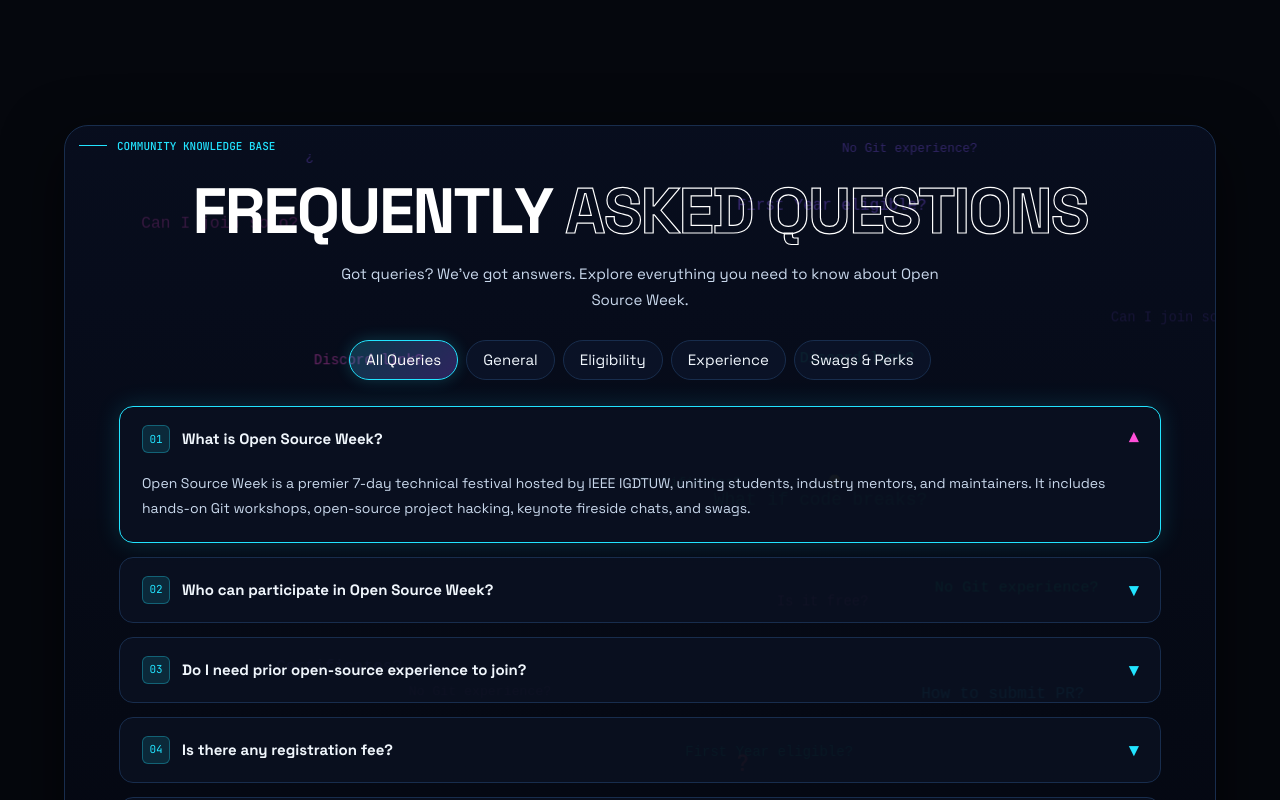
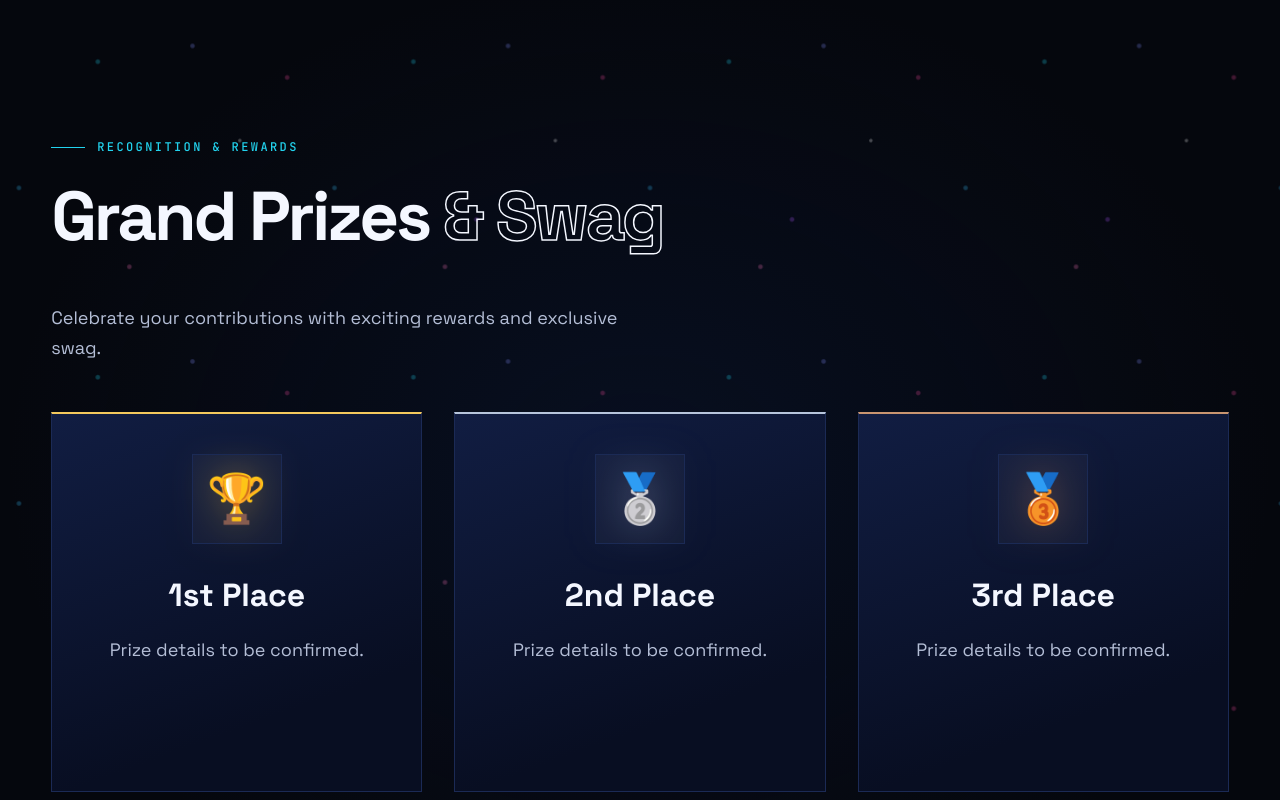
Before and after one commit to AditiGupta-tech/IEEE-Open-Source-Week-2026, a React (Vite) app: page / in a window 1280 px wide. Shown: the part 2820-3620 px from the top of the page. Built offline with nearby package versions, Linux system fonts and the light colour scheme.

Commit message:
Add Prizes section and restore section rendering

```diff
--- a/src/App.jsx
+++ b/src/App.jsx
@@ -1,8 +1,11 @@
+
 import About from './components/About';
 import FAQs from './components/FAQs';
 import Footer from './components/Footer';
+import UpcomingEvents from './components/UpcomingEvents';
+import Prizes from './components/Prizes';
 
-// placeholders for the sections your teammates are building
+// Temporary placeholders for sections teammates are building
 const Stub = ({ id, label }) => (
   <section
     id={id}
@@ -26,10 +29,14 @@ export default function App() {
         <Stub id="hero" label="Hero (teammate)" />
         <About />
         <Stub id="timeline" label="Timeline (teammate)" />
-        <Stub id="events" label="Events (teammate)" />
+
+        <UpcomingEvents />
+        <Prizes />
+
         <Stub id="register" label="Registration (teammate)" />
         <FAQs />
       </main>
+
       <Footer />
     </>
   );
--- /dev/null
+++ b/src/components/Prizes.css
@@ -0,0 +1,277 @@
+
+.prizes-section {
+  position: relative;
+  isolation: isolate;
+  overflow: hidden;
+  background:
+    radial-gradient(
+      ellipse at 50% 50%,
+      rgba(16, 38, 91, 0.25),
+      transparent 70%
+    ),
+    #05070d;
+}
+
+/* Colorful stars rushing from the center to the edges */
+.prizes-section::before {
+  content: "";
+  position: absolute;
+  inset: -50%;
+  z-index: -1;
+  pointer-events: none;
+
+  background-image:
+    radial-gradient(2px 2px at 10% 20%, #22d3ee 60%, transparent 100%),
+    radial-gradient(2px 2px at 30% 70%, #a855f7 60%, transparent 100%),
+    radial-gradient(2px 2px at 70% 25%, #ec4899 60%, transparent 100%),
+    radial-gradient(2px 2px at 85% 60%, #38bdf8 60%, transparent 100%),
+    radial-gradient(1.5px 1.5px at 55% 45%, #ffffff 60%, transparent 100%),
+    radial-gradient(2px 2px at 40% 15%, #818cf8 60%, transparent 100%),
+    radial-gradient(2px 2px at 20% 85%, #f472b6 60%, transparent 100%);
+
+  background-size: 220px 220px;
+  animation: prizes-stars-expand 1.4s linear infinite;
+}
+
+/* Neon streaks expanding outward */
+.prizes-section::after {
+  content: "";
+  position: absolute;
+  inset: -50%;
+  z-index: -1;
+  pointer-events: none;
+
+  background:
+    repeating-conic-gradient(
+      from 0deg at 50% 50%,
+      transparent 0deg 3deg,
+      rgba(34, 211, 238, 0.55) 3.12deg 3.2deg,
+      transparent 3.35deg 7deg,
+      rgba(168, 85, 247, 0.5) 7.12deg 7.2deg,
+      transparent 7.35deg 11deg,
+      rgba(236, 72, 153, 0.45) 11.12deg 11.2deg,
+      transparent 11.35deg 15deg
+    );
+
+  -webkit-mask-image: radial-gradient(
+    ellipse at center,
+    transparent 0%,
+    black 25%,
+    black 75%,
+    transparent 100%
+  );
+
+  mask-image: radial-gradient(
+    ellipse at center,
+    transparent 0%,
+    black 25%,
+    black 75%,
+    transparent 100%
+  );
+
+  animation: prizes-streaks-expand 1.2s linear infinite;
+}
+
+@keyframes prizes-stars-expand {
+  0% {
+    transform: scale(0.2);
+    opacity: 0;
+  }
+
+  15% {
+    opacity: 1;
+  }
+
+  100% {
+    transform: scale(1.8);
+    opacity: 0;
+  }
+}
+
+@keyframes prizes-streaks-expand {
+  0% {
+    transform: scale(0.25) rotate(0deg);
+    opacity: 0;
+  }
+
+  25% {
+    opacity: 0.7;
+  }
+
+  100% {
+    transform: scale(1.7) rotate(5deg);
+    opacity: 0;
+  }
+}
+
+.prizes-intro {
+  max-width: 620px;
+  margin: -20px 0 48px;
+  color: var(--mu);
+  font-size: 18px;
+  line-height: 1.7;
+}
+
+.prizes-grid {
+  display: grid;
+  grid-template-columns: repeat(3, minmax(0, 1fr));
+  gap: 32px;
+  align-items: stretch;
+  perspective: 1000px;
+}
+
+.prize-card {
+  position: relative;
+  display: flex;
+  flex-direction: column;
+  align-items: center;
+  min-width: 0;
+  min-height: 380px;
+  padding: 40px 30px;
+  overflow: hidden;
+  border: 1px solid var(--ln);
+  background: linear-gradient(160deg, #111d42, #080e22 75%);
+  text-align: center;
+  transform-style: preserve-3d;
+  transition:
+    transform 220ms ease,
+    border-color 220ms ease,
+    box-shadow 220ms ease;
+}
+
+/* Purple spotlight on hover — preserved */
+.prize-card::before {
+  content: "";
+  position: absolute;
+  inset: 0;
+  z-index: 0;
+  pointer-events: none;
+  opacity: 0;
+  background: radial-gradient(
+    circle at 50% 35%,
+    rgba(139, 92, 246, 0.28),
+    rgba(99, 102, 241, 0.1) 30%,
+    transparent 68%
+  );
+  transition: opacity 250ms ease;
+}
+
+.prize-card:hover::before {
+  opacity: 1;
+}
+
+.prize-card > * {
+  position: relative;
+  z-index: 1;
+}
+
+.prize-card:hover {
+  transform: translateY(-10px) rotateX(3deg) rotateY(-2deg);
+  border-color: var(--cy);
+  box-shadow:
+    0 20px 45px rgba(34, 211, 238, 0.14),
+    0 0 24px rgba(34, 211, 238, 0.08);
+}
+
+.prize-icon {
+  display: grid;
+  place-items: center;
+  flex-shrink: 0;
+  width: 90px;
+  height: 90px;
+  margin: 0 auto 32px;
+  border: 1px solid var(--ln);
+  background: rgba(255, 255, 255, 0.03);
+  font-size: 48px;
+  transition:
+    transform 250ms ease,
+    filter 250ms ease;
+}
+
+.prize-card:hover .prize-icon {
+  transform: translateZ(25px) scale(1.08);
+}
+
+.prizes-first .prize-icon {
+  filter: drop-shadow(0 0 18px rgba(255, 196, 55, 0.35));
+}
+
+.prizes-second .prize-icon {
+  filter: drop-shadow(0 0 18px rgba(190, 200, 230, 0.3));
+}
+
+.prizes-third .prize-icon {
+  filter: drop-shadow(0 0 18px rgba(218, 139, 83, 0.35));
+}
+
+.prize-card h3 {
+  margin: 0 0 20px;
+  color: var(--tx);
+  font-family: var(--sa);
+  font-size: 32px;
+  line-height: 1.2;
+}
+
+.prize-description {
+  max-width: 360px;
+  margin: 0;
+  color: var(--mu);
+  font-size: 18px;
+  line-height: 1.8;
+}
+
+.prizes-first {
+  border-top: 2px solid #f4c95d;
+}
+
+.prizes-second {
+  border-top: 2px solid #b7c5dc;
+}
+
+.prizes-third {
+  border-top: 2px solid #c99570;
+}
+
+@media (max-width: 900px) {
+  .prizes-grid {
+    grid-template-columns: repeat(2, minmax(0, 1fr));
+    gap: 24px;
+  }
+}
+
+@media (max-width: 600px) {
+  .prizes-grid {
+    grid-template-columns: 1fr;
+  }
+
+  .prize-card {
+    min-height: 300px;
+    padding: 30px 24px;
+  }
+
+  .prize-card h3 {
+    font-size: 26px;
+  }
+
+  .prize-description {
+    font-size: 16px;
+  }
+}
+
+@media (prefers-reduced-motion: reduce) {
+  .prizes-section::before,
+  .prizes-section::after {
+    animation: none;
+  }
+
+  .prize-card,
+  .prize-icon,
+  .prize-card::before {
+    transition: none;
+  }
+
+  .prize-card:hover,
+  .prize-card:hover .prize-icon {
+    transform: none;
+  }
+}
--- /dev/null
+++ b/src/components/Prizes.jsx
@@ -0,0 +1,63 @@
+
+import "./Prizes.css";
+
+const prizes = [
+  {
+    id: "01",
+    place: "1st Place",
+    icon: "🏆",
+    description: "Prize details to be confirmed.",
+    className: "prizes-first",
+  },
+  {
+    id: "02",
+    place: "2nd Place",
+    icon: "🥈",
+    description: "Prize details to be confirmed.",
+    className: "prizes-second",
+  },
+  {
+    id: "03",
+    place: "3rd Place",
+    icon: "🥉",
+    description: "Prize details to be confirmed.",
+    className: "prizes-third",
+  },
+];
+
+export default function Prizes() {
+  return (
+    <section id="prizes" className="osw-sec prizes-section">
+      <div className="osw-w">
+        <p className="osw-k">Recognition & Rewards</p>
+
+        <h2 className="osw-h2">
+          Grand Prizes <span className="osw-out">&amp; Swag</span>
+        </h2>
+
+        <p className="prizes-intro">
+          Celebrate your contributions with exciting rewards and exclusive swag.
+        </p>
+
+        <div className="prizes-grid">
+          {prizes.map((prize) => (
+            <article
+              className={`prize-card ${prize.className}`}
+              key={prize.id}
+            >
+              <div className="prize-icon" aria-hidden="true">
+                {prize.icon}
+              </div>
+
+              <h3>{prize.place}</h3>
+
+              <p className="prize-description">
+                {prize.description}
+              </p>
+            </article>
+          ))}
+        </div>
+      </div>
+    </section>
+  );
+}
```
